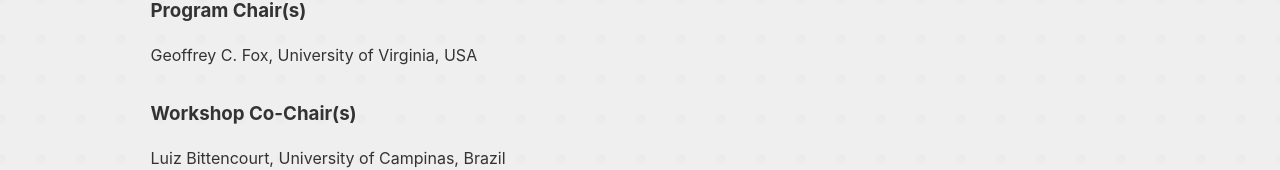
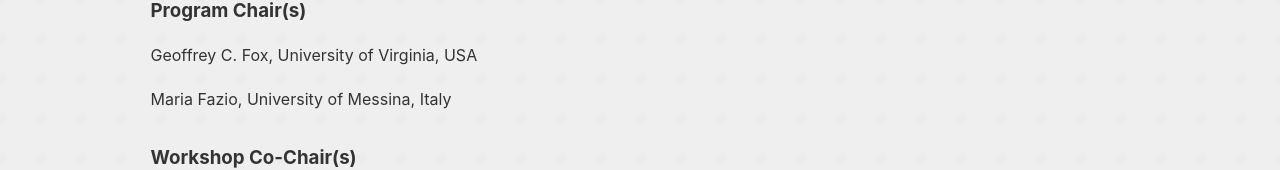
Before and after one commit to UCC-Conference/BDCAT2023, a React (Create React App) app: page /organizing-committee in a window 1280 px wide. Shown: the part 442-612 px from the top of the page. Built offline with nearby package versions, Linux system fonts and the light colour scheme.

Commit message:
include Maria Fazio as Program Chair

```diff
--- a/src/pages/OrganizingCommittee.js
+++ b/src/pages/OrganizingCommittee.js
@@ -29,6 +29,9 @@
                         </tr>
                         <tr>
                             <td>Geoffrey C. Fox, University of Virginia, USA</td>
+                        </tr>
+                        <tr>
+                            <td>Maria Fazio, University of Messina, Italy</td>
                         </tr>
 
                         <tr>
```
